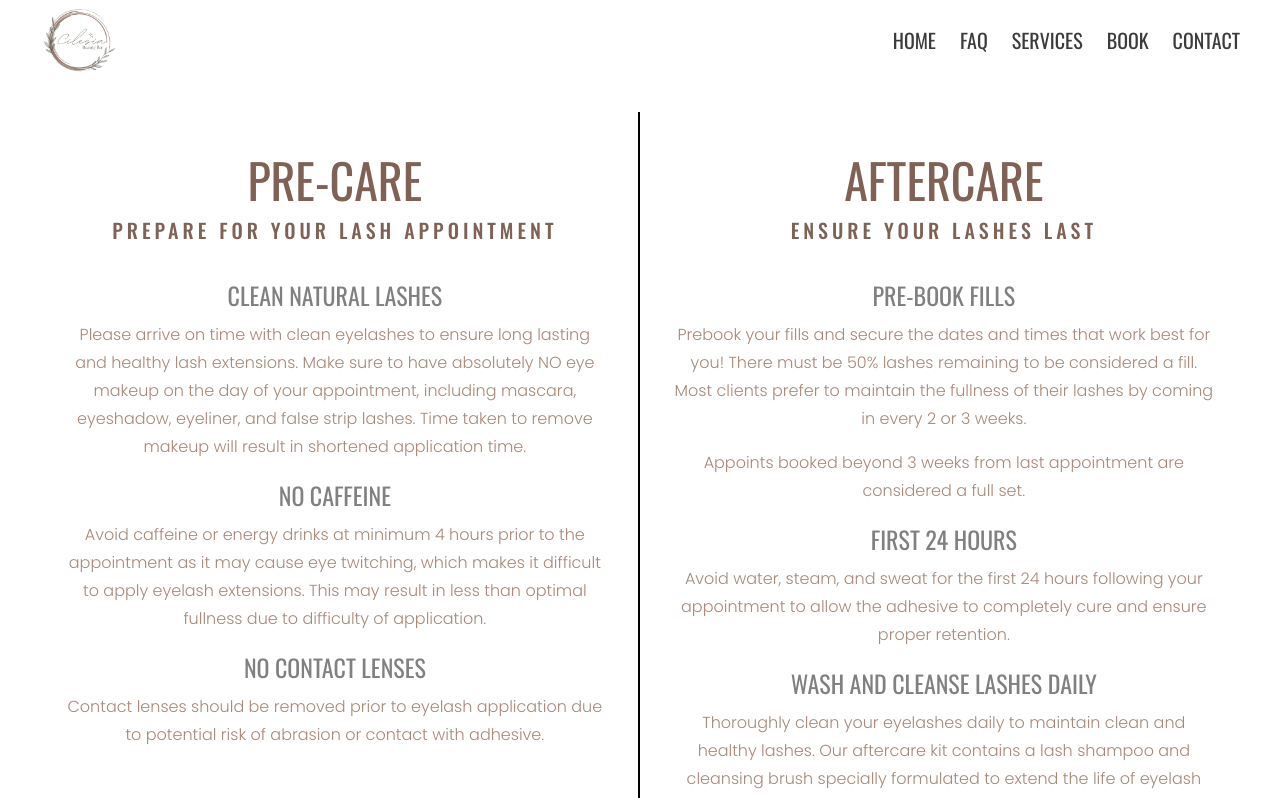
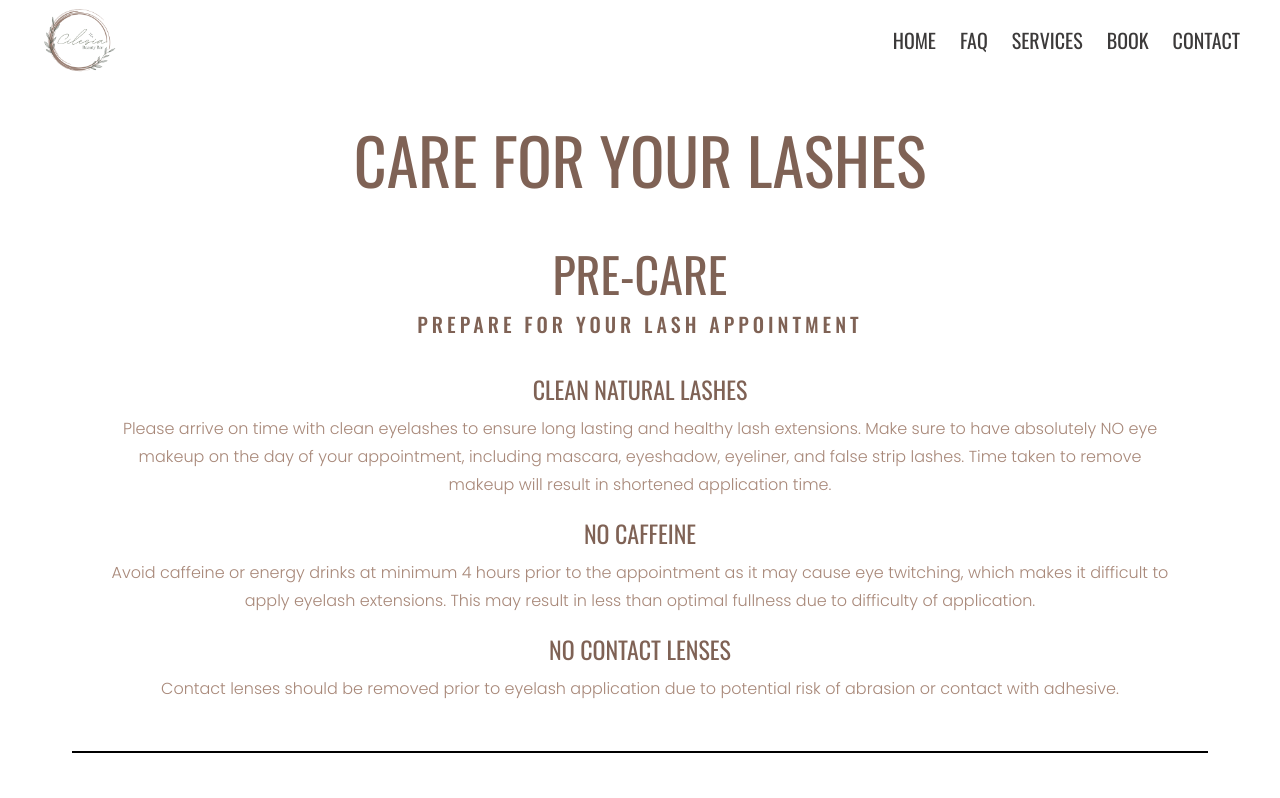
Before and after one commit to eosook/cilesia-sam, a React (Vite) app: page /care in a window 1280 px wide. Shown: the top 798 px of the page. Built offline with nearby package versions, Linux system fonts and the light colour scheme.

Commit message:
styling changes to care page

```diff
--- a/src/components/PreCare/PreCare.scss
+++ b/src/components/PreCare/PreCare.scss
@@ -2,13 +2,13 @@
 @use '../../styles/partials/fonts' as *;
 @use '../../styles/partials/mixins' as *;
 
+.precare{
+    border-bottom: 2px solid black;
+}
+
 .care{
     @include componentPadding;
     text-align: center;
-    border-bottom: 2px dotted black;
-    @include tablet{
-        border-bottom: none;
-    }
 
     &__header{
         margin-bottom: 2rem;
@@ -16,6 +16,10 @@
     &__title{
         @include title(3rem, 400);
         text-shadow: none;
+        &--main{
+            @include title(4rem, 400);
+            text-align: center;
+        }
     }
     &__subtitle{
         @include subtitle(1.25rem, 500);
@@ -25,7 +29,6 @@
     &-section{
         &__title{
             @include title(1.5rem, 400);
-            color: grey;
             text-shadow: none;
             margin-bottom: 0.5rem;
         }
@@ -35,9 +38,3 @@
         }
     }
 }
-
-.precare{
-    @include tablet{
-        border-right: 2px solid black;
-    }
-}
--- a/src/pages/Book/Book.scss
+++ b/src/pages/Book/Book.scss
@@ -45,13 +45,6 @@
     }
 }
 
-.care-sections{
-    @include componentPadding;
-    @include tablet{
-        display: flex;
-    }
-}
-
 .script{
     min-height: 800px;
     padding: 2rem;
--- a/src/pages/Care/Care.jsx
+++ b/src/pages/Care/Care.jsx
@@ -6,6 +6,7 @@ export default function Care() {
   return (
     <main>
       <div className="care-sections">
+        <h1 className="care__title--main">Care for your Lashes</h1>
         <PreCare />
         <AfterCare />
       </div>
--- a/src/pages/Care/Care.scss
+++ b/src/pages/Care/Care.scss
@@ -0,0 +1,9 @@
+@use '../../styles/partials/variables' as *;
+@use '../../styles/partials/fonts' as *;
+@use '../../styles/partials/mixins' as *;
+
+.care-sections{
+    @include componentPadding;
+    max-width: 1200px;
+    margin: 0 auto;
+}
--- a/src/styles/partials/_mixins.scss
+++ b/src/styles/partials/_mixins.scss
@@ -18,7 +18,7 @@
   font-size: $size;
   font-weight: $weight;
   text-transform: uppercase;
-  color: #7f6255;
+  color: $title-color;
 }
 
 @mixin subtitle($size, $weight) {
@@ -27,7 +27,7 @@
   font-weight: $weight;
   letter-spacing: 4px;
   text-transform: uppercase;
-  color: #7f6255;
+  color: $title-color;
 }
 
 @mixin body($size) {
@@ -35,7 +35,7 @@
   font-size: $size;
   font-weight: 300;
   line-height: 1.75rem;
-  color: #a88879;
+  color: $regular-color;
 }
 
 @mixin componentPadding {
```
